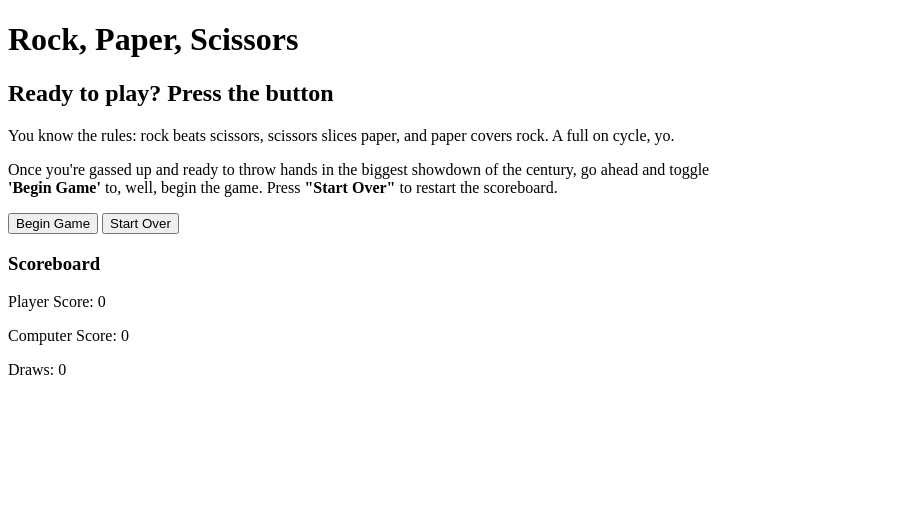
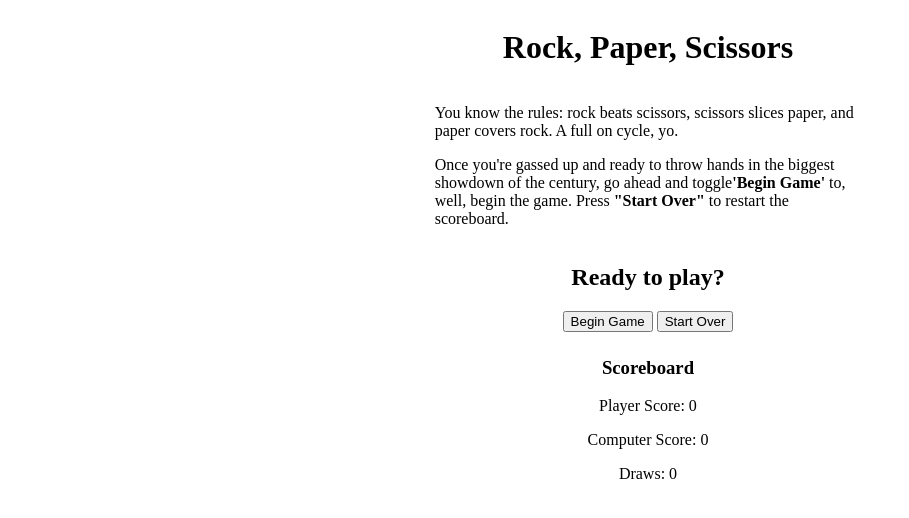
Before and after one commit to AstringentBeet/rock-paper-scissors, a plain HTML site: page index.html in a window 1280 px wide. Shown: the whole page, without its empty margins (0-909 px from the left). Drawn offline with Linux system fonts and the light colour scheme.

Commit message:
Employed both css grid and flexbox for a better layout

```diff
--- a/index.html
+++ b/index.html
@@ -1,35 +1,48 @@
 <!DOCTYPE html>
 <html>
     <head>
-        <!--<link rel = "stylesheet" href = "stylesheet.css">-->
+        <link rel = "stylesheet" href = "style.css">
         <!--A simple test to better understand how forms can be manipulated in the DOM using Javascript-->
         <title>rock-paper-scissors</title>
         <meta charset="UTF-8">
     </head>
     <body>
+        <main>
+            <div class = "wrapper">
+                <div class = "head">
                     <header>
                         <h1>Rock, Paper, Scissors</h1>
                     </header>
-        <main>
+                </div>
+                <div class = "center">
                     <section>
-                <h2>Ready to play? Press the button</h2>
                         <p>You know the rules: rock beats scissors, scissors slices paper, and paper covers rock.
                             A full on cycle, yo.
                         </p>
                         <p>Once you're gassed up and ready to throw hands
                             in the biggest showdown of the century, go
-                    ahead and toggle<br> <b>'Begin Game'</b> to, well,
+                            ahead and toggle<b>'Begin Game'</b> to, well,
                             begin the game. Press <b>"Start Over"</b> to restart the scoreboard.
                         </p>
+                        <div class = "game">
+                            <h2>Ready to play?</h2>
+                        <div class = "btn">
                             <button onclick = 'playRound(userChoice(), computerChoice())'>Begin Game</button>
                             <button onclick = 'startOver()'>Start Over</button>
+                        </div>
+                        </div>
                         </section>
+                    </section>
+                </div>
+                <div id = "scoreboard">
                     <section>
                         <h3>Scoreboard</h3>
                         <p>Player Score: <span id = 'player'>0</span></p>
                         <p>Computer Score: <span id = 'computer'>0</span></p>
                         <p>Draws: <span id = 'draw'>0</span></p>
                     </section>
+                </div>
+            </div>
         </main>
         <script type = "text/javascript" src="script.js"></script>
     </body>
--- a/style.css
+++ b/style.css
@@ -0,0 +1,34 @@
+body{
+    width: 100%;
+}
+
+.wrapper{
+    width: 100%;
+    display: grid;
+    grid-template-columns: repeat(3, 1fr);
+    grid-template-rows: 80px 250px 150px;
+    justify-items: center;
+}
+
+.head{
+    grid-column: 2 / 3;
+    grid-row: 1 / 2;
+}
+
+.center {
+    grid-column: 2 / 3;
+    grid-row: 2 / 3;
+}
+
+.game{
+    display: flex;
+    justify-content: center;
+    align-items: center;
+    flex-direction: column;
+}
+
+#scoreboard{
+    grid-column: 2 / 3;
+    grid-row: 3 / 4;
+    text-align: center;
+}
```
Lines whose indentation alone changed are shown as unchanged.
